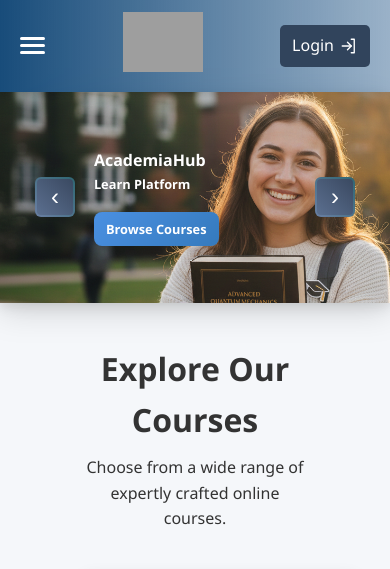
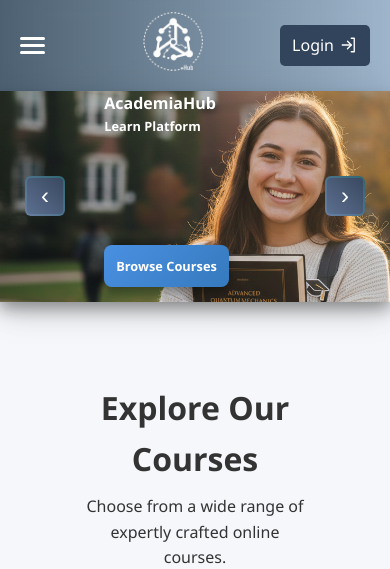
Before and after one commit to ArturSabanadze/webshop, a PHP site: page / in a window 390 px wide. Shown: the top 569 px of the page. Run offline with PHP 8.4, Linux system fonts and the light colour scheme; grey boxes are pictures that could not be loaded.

Commit message:
update front end

```diff
--- a/Frontend/public/styles/header.css
+++ b/Frontend/public/styles/header.css
@@ -8,17 +8,18 @@
   background-size: cover;
   background-repeat: no-repeat;
   filter: drop-shadow(0 8px 16px rgba(0, 0, 0, 0.15))
-    drop-shadow(0 3px 6px rgba(0, 0, 0, 0.1));
+    drop-shadow(0 6px 8px rgba(0, 0, 0, 0.384));
   width: 100dvw;
-  height: clamp(20dvw, 25dvw, 30dvw);
+  height: clamp(20dvh, 25dvh, 30dvh);
+  align-items: center;
 }
 
 .header-container :nth-child(2) {
-  height: clamp(10dvw, 25dvw, 30dvw);
-  flex: clamp(0.5, 0.7, 1);
+  height: clamp(10dvh, 25dvh, 30dvh);
+  flex: clamp(0.5, 0.9, 1);
   display: flex;
   flex-direction: column;
-  justify-content: space-evenly;
+  justify-content: start;
   align-items: flex-start;
 }
 
@@ -43,7 +44,7 @@
 
 .lft-btn,
 .rgt-btn {
-  margin: 15px;
+  margin: 25px;
   width: 40px;
   height: 40px;
   background: linear-gradient(45deg, #5b6f8f, #3a4961) padding-box,
@@ -88,7 +89,7 @@
   border-radius: 0.5rem;
   cursor: pointer;
   transition: all 0.3s ease;
-  box-shadow: 0 4px 8px rgba(0, 0, 0, 0.15);
+  box-shadow: 0 6px 12px rgba(0, 0, 0, 0.356);
 }
 
 .cta-btn:hover,
@@ -98,26 +99,26 @@
   box-shadow: 0 6px 12px rgba(0, 0, 0, 0.2);
 }
 
+@media (min-width: 1200px) {
+  .header-container {
+    height: clamp(15dvw, 25dvw, 35dvw);
+  }
+}
+
 /* Optional: responsive full-width on mobile */
 @media (max-width: 768px) {
   .header-container {
     height: clamp(20dvh, 25dvh, 30dvh);
     align-items: center;
-    padding: 20px;
   }
   .header-container :nth-child(2) {
-    height: clamp(10dvw, 25dvw, 30dvw);
-    flex: 1;
-    display: flex;
-    flex-direction: column;
-    justify-content: start;
-    align-items: flex-start;
+    height: clamp(10dvh, 25dvh, 30dvh);
   }
   .cta-btn {
     width: 100%;
     font-size: 0.95rem;
     text-align: center;
-    font-size: clamp(0.8rem, 0.9dvw, 1rem);
-    padding: 8px 12px;
+    font-size: clamp(0.8rem, 1dvw, 1rem);
+    padding: clamp(12px, 2dvw, 16px);
   }
 }
--- a/Frontend/public/styles/main.css
+++ b/Frontend/public/styles/main.css
@@ -1,5 +1,8 @@
 .main-container {
-  padding: 40px 80px;
+  padding-bottom: 80px;
+  padding-top: 80px;
+  padding-left: clamp(40px, 20dvw, 5000px);
+  padding-right: clamp(40px, 20dvw, 5000px);
   min-height: 80dvh;
 }
 
@@ -81,3 +84,9 @@
 .course-btn:hover {
   background: #28527a;
 }
+
+@media (min-width: 1100px) {
+  .courses-grid {
+    grid-template-columns: repeat(3, 1fr);
+  }
+}
--- a/Frontend/public/styles/navbar.css
+++ b/Frontend/public/styles/navbar.css
@@ -4,8 +4,14 @@ NAVBAR
 .navbarContainerWrapper {
   position: relative;
   z-index: 10;
-  background: linear-gradient(to right, #184c7a, #1b51836a);
-  box-shadow: 0 2px 6px rgba(0, 0, 0, 0.1);
+  background: rgba(14, 48, 78, 0.753);
+  background: linear-gradient(
+    to right,
+    rgba(5, 32, 54, 0.7),
+    rgba(27, 81, 131, 0.4)
+  );
+  backdrop-filter: blur(10px);
+  -webkit-backdrop-filter: blur(10px);
   position: sticky;
   top: 0;
   z-index: 10;
@@ -32,7 +38,7 @@ NAVBAR
 }
 
 .logo img {
-  width: clamp(80px, 15vw, 150px);
+  width: clamp(80px, 15vw, 100px);
 }
 
 .links {
@@ -150,6 +156,11 @@ NAVBAR
     display: flex;
   }
 
+  .logo img {
+    margin-left: 20px;
+    width: clamp(60px, 15vw, 150px);
+  }
+
   .desktop-menu .links,
   .desktop-menu .menu-right {
     display: none; /* hide desktop nav */
--- a/Frontend/src/Includes/navigationbar.php
+++ b/Frontend/src/Includes/navigationbar.php
@@ -12,7 +12,7 @@
         <!-- Logo -->
         <div class="logo">
             <a href="index.php?page=home">
-                <img src="assets/logo2square.webp" alt="Logo">
+                <img src="assets/Logo/logo1.png" alt="Logo">
             </a>
         </div>
 
```
Also changed, not shown: Frontend/public/assets/Logo/logo1.png (added).
